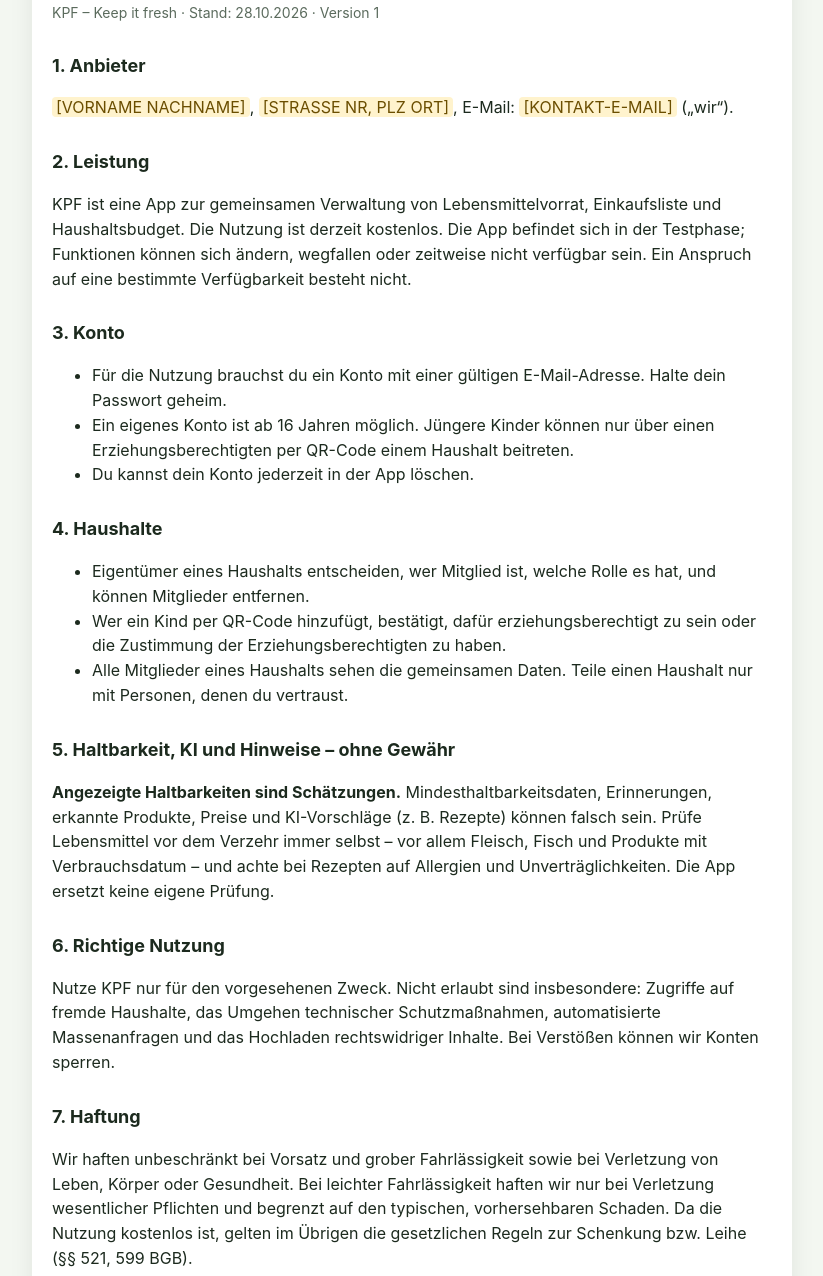
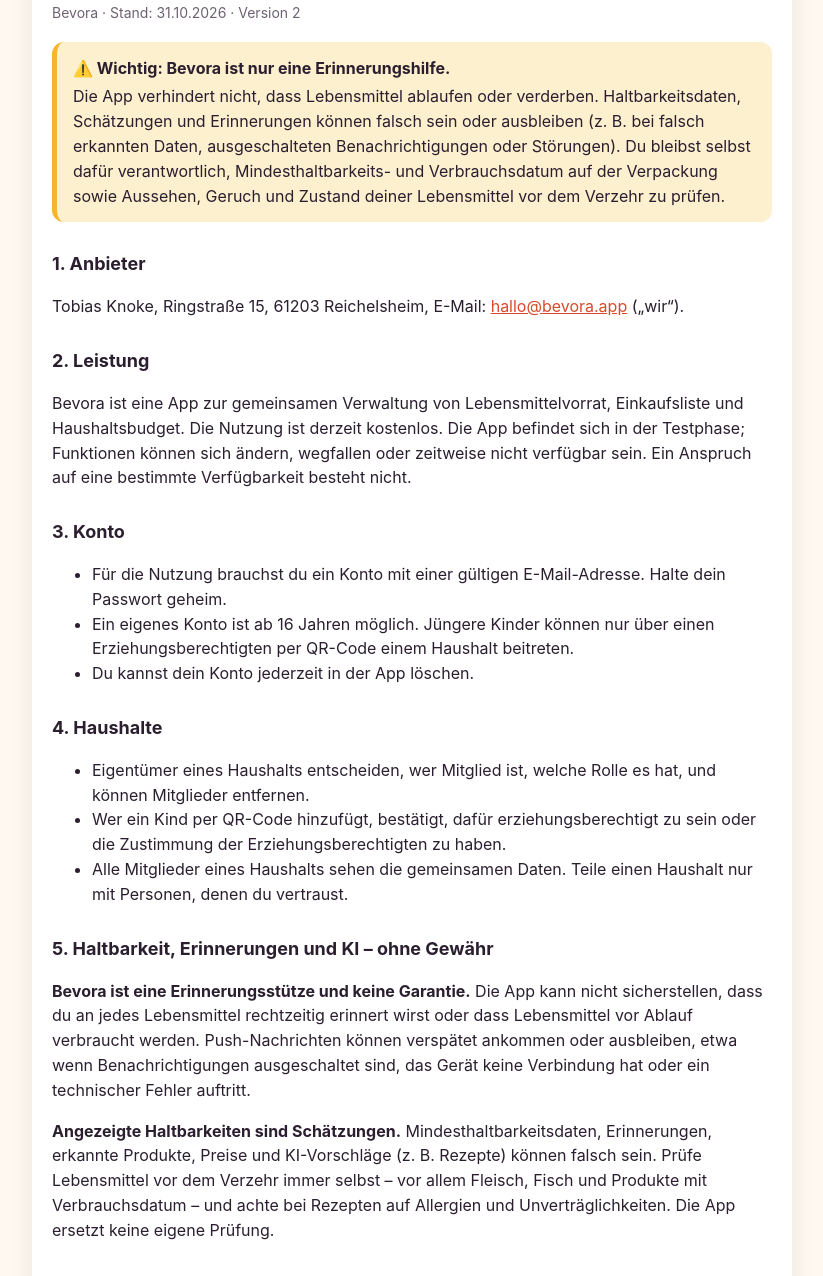
Before and after one commit to Acanum1/kpf-web, a plain HTML site: page nutzungsbedingungen.html in a window 1280 px wide. Shown: the part 123-1399 px from the top of the page, without its empty margins (228-1051 px from the left). Drawn offline with Linux system fonts and the light colour scheme.

Commit message:
Add files via upload

```diff
--- a/nutzungsbedingungen.html
+++ b/nutzungsbedingungen.html
@@ -3,11 +3,11 @@
 <head>
 <meta charset="utf-8">
 <meta name="viewport" content="width=device-width, initial-scale=1">
-<title>Nutzungsbedingungen – KPF</title>
+<title>Nutzungsbedingungen – Bevora</title>
 <style>
-  :root { --bg:#f3f7f1; --card:#ffffff; --text:#1c2a1e; --muted:#5b6b5d; --green:#2e7d32; }
+  :root { --bg:#FFF8F0; --card:#ffffff; --text:#2A1E2F; --muted:#6E6272; --green:#D84A2B; }
   @media (prefers-color-scheme: dark) {
-    :root { --bg:#121813; --card:#1d261f; --text:#e8efe8; --muted:#a3b2a5; --green:#81c784; }
+    :root { --bg:#1B1420; --card:#2C2233; --text:#F7EEE6; --muted:#BFB2C2; --green:#FF8A6B; }
   }
   * { box-sizing: border-box; }
   body { margin:0; background:var(--bg); color:var(--text); padding:16px;
@@ -21,20 +21,30 @@
   a { color:var(--green); }
   nav { max-width:760px; margin:0 auto 12px; font-size:14px; }
   .todo { background:#fff3cd; color:#6b4e00; padding:0 4px; border-radius:4px; }
+  .notice { background:#FDF0CF; color:#2A1E2F; border-left:5px solid #F5B52E; border-radius:12px; padding:14px 16px; margin:18px 0 8px; }
+  .notice b { display:block; margin-bottom:4px; }
 </style>
 </head>
 <body>
-<nav><a href="./">KPF – Keep it fresh</a> · <a href="datenschutz.html">Datenschutz</a> · <a href="nutzungsbedingungen.html">Nutzungsbedingungen</a></nav>
+<nav><a href="./">Bevora</a> · <a href="datenschutz.html">Datenschutz</a> · <a href="nutzungsbedingungen.html">Nutzungsbedingungen</a> · <a href="impressum.html">Impressum</a></nav>
 <main>
 
 <h1>Nutzungsbedingungen</h1>
-<p class="muted">KPF – Keep it fresh · Stand: 28.10.2026 · Version 1</p>
+<p class="muted">Bevora · Stand: 31.10.2026 · Version 2</p>
+
+<div class="notice" role="note">
+  <b>⚠️ Wichtig: Bevora ist nur eine Erinnerungshilfe.</b>
+  Die App verhindert nicht, dass Lebensmittel ablaufen oder verderben. Haltbarkeitsdaten, Schätzungen und Erinnerungen
+  können falsch sein oder ausbleiben (z. B. bei falsch erkannten Daten, ausgeschalteten Benachrichtigungen oder
+  Störungen). Du bleibst selbst dafür verantwortlich, Mindesthaltbarkeits- und Verbrauchsdatum auf der Verpackung sowie
+  Aussehen, Geruch und Zustand deiner Lebensmittel vor dem Verzehr zu prüfen.
+</div>
 
 <h2>1. Anbieter</h2>
-<p><span class="todo">[VORNAME NACHNAME]</span>, <span class="todo">[STRASSE NR, PLZ ORT]</span>, E-Mail: <span class="todo">[KONTAKT-E-MAIL]</span> („wir“).</p>
+<p>Tobias Knoke, Ringstraße 15, 61203 Reichelsheim, E-Mail: <a href="mailto:hallo@bevora.app">hallo@bevora.app</a> („wir“).</p>
 
 <h2>2. Leistung</h2>
-<p>KPF ist eine App zur gemeinsamen Verwaltung von Lebensmittelvorrat, Einkaufsliste und Haushaltsbudget. Die Nutzung ist derzeit kostenlos.
+<p>Bevora ist eine App zur gemeinsamen Verwaltung von Lebensmittelvorrat, Einkaufsliste und Haushaltsbudget. Die Nutzung ist derzeit kostenlos.
 Die App befindet sich in der Testphase; Funktionen können sich ändern, wegfallen oder zeitweise nicht verfügbar sein. Ein Anspruch auf eine bestimmte Verfügbarkeit besteht nicht.</p>
 
 <h2>3. Konto</h2>
@@ -51,16 +61,22 @@ Die App befindet sich in der Testphase; Funktionen können sich ändern, wegfall
   <li>Alle Mitglieder eines Haushalts sehen die gemeinsamen Daten. Teile einen Haushalt nur mit Personen, denen du vertraust.</li>
 </ul>
 
-<h2>5. Haltbarkeit, KI und Hinweise – ohne Gewähr</h2>
+<h2>5. Haltbarkeit, Erinnerungen und KI – ohne Gewähr</h2>
+<p><b>Bevora ist eine Erinnerungsstütze und keine Garantie.</b> Die App kann nicht sicherstellen, dass du an jedes Lebensmittel
+rechtzeitig erinnert wirst oder dass Lebensmittel vor Ablauf verbraucht werden. Push-Nachrichten können verspätet ankommen oder
+ausbleiben, etwa wenn Benachrichtigungen ausgeschaltet sind, das Gerät keine Verbindung hat oder ein technischer Fehler auftritt.</p>
 <p><b>Angezeigte Haltbarkeiten sind Schätzungen.</b> Mindesthaltbarkeitsdaten, Erinnerungen, erkannte Produkte, Preise und KI-Vorschläge
 (z. B. Rezepte) können falsch sein. Prüfe Lebensmittel vor dem Verzehr immer selbst – vor allem Fleisch, Fisch und Produkte mit Verbrauchsdatum –
 und achte bei Rezepten auf Allergien und Unverträglichkeiten. Die App ersetzt keine eigene Prüfung.</p>
 
 <h2>6. Richtige Nutzung</h2>
-<p>Nutze KPF nur für den vorgesehenen Zweck. Nicht erlaubt sind insbesondere: Zugriffe auf fremde Haushalte, das Umgehen technischer
+<p>Nutze Bevora nur für den vorgesehenen Zweck. Nicht erlaubt sind insbesondere: Zugriffe auf fremde Haushalte, das Umgehen technischer
 Schutzmaßnahmen, automatisierte Massenanfragen und das Hochladen rechtswidriger Inhalte. Bei Verstößen können wir Konten sperren.</p>
 
 <h2>7. Haftung</h2>
+<p>Wir haften nicht dafür, dass Lebensmittel ablaufen, verderben oder weggeworfen werden müssen, weil eine Erinnerung
+ausgeblieben ist oder ein Datum, eine Menge oder ein Produkt falsch erfasst oder erkannt wurde. Die folgenden gesetzlichen
+Haftungsregeln bleiben davon unberührt.</p>
 <p>Wir haften unbeschränkt bei Vorsatz und grober Fahrlässigkeit sowie bei Verletzung von Leben, Körper oder Gesundheit.
 Bei leichter Fahrlässigkeit haften wir nur bei Verletzung wesentlicher Pflichten und begrenzt auf den typischen, vorhersehbaren Schaden.
 Da die Nutzung kostenlos ist, gelten im Übrigen die gesetzlichen Regeln zur Schenkung bzw. Leihe (§§ 521, 599 BGB).</p>
```
Also changed, not shown: index.html (+2 -0 lines).
